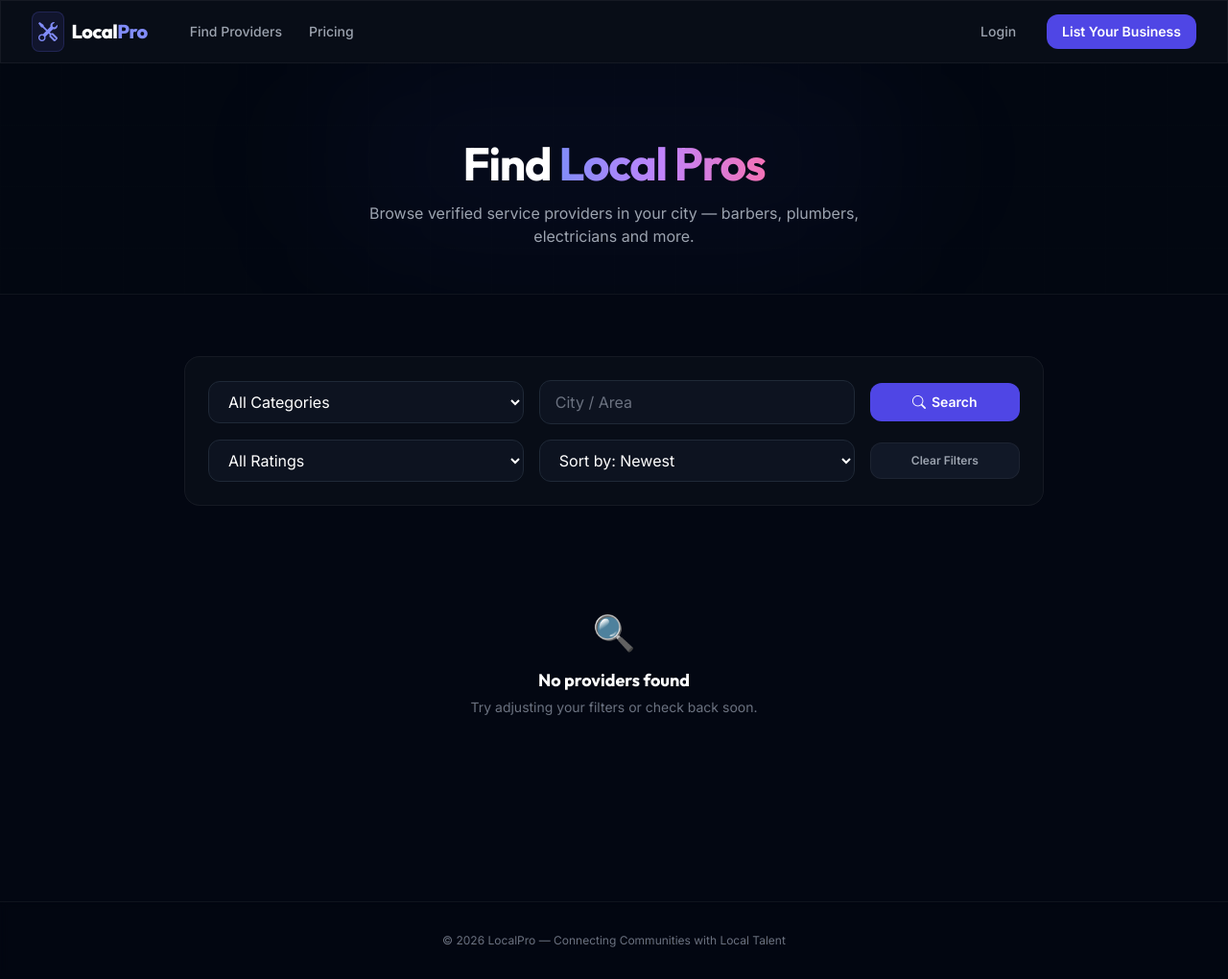
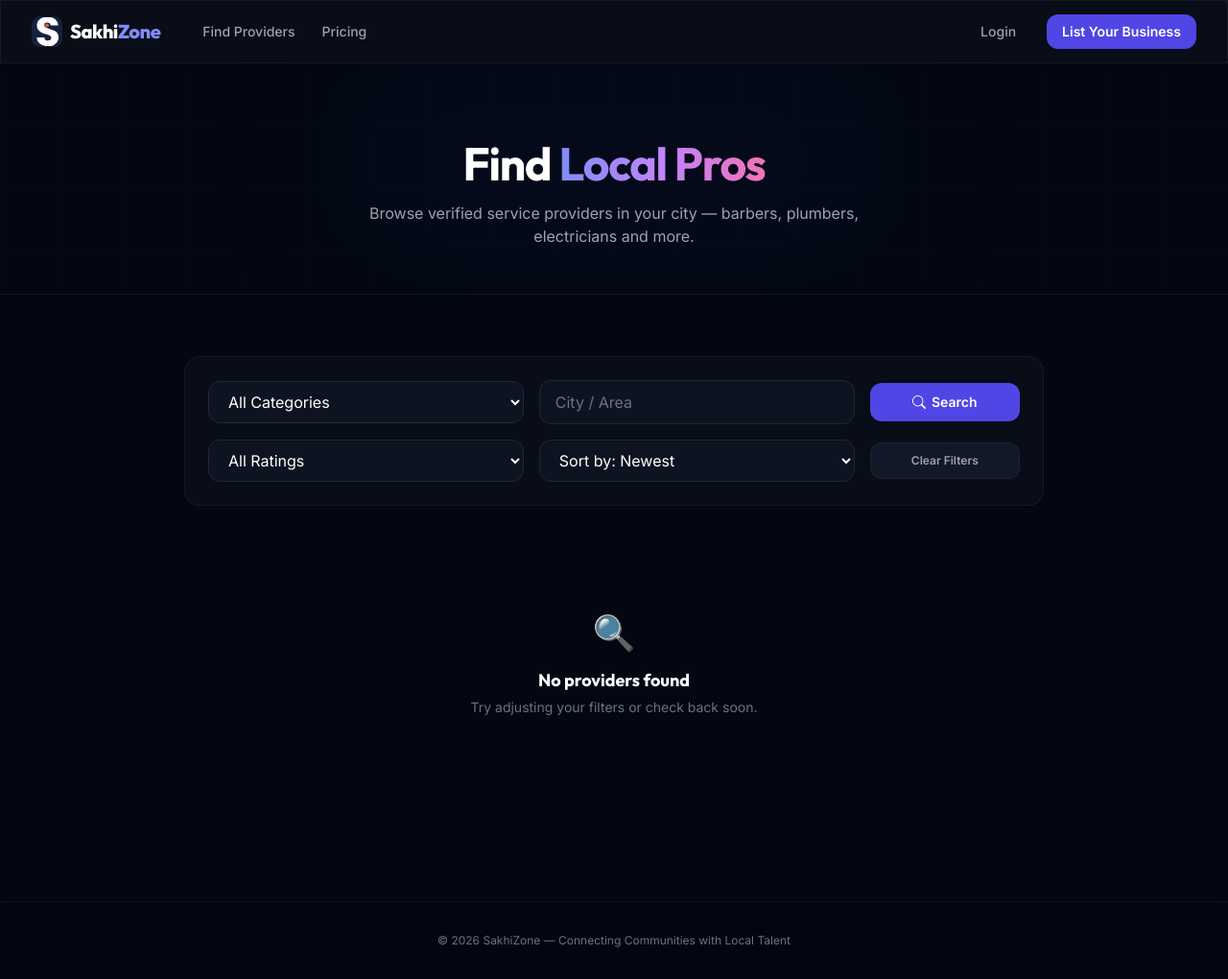
Before and after one commit to ingodwebelieve2817-art/Research, a Django app: page /dashboard/ in a window 1280 px wide. Shown: the whole page at 96% size. Run offline with Django 5.2, Linux system fonts and the light colour scheme; data that the repository does not hold is empty; some libraries are stand-ins or nearby versions.

Commit message:
logo changes

```diff
--- a/localservices/settings.py
+++ b/localservices/settings.py
@@ -139,7 +139,7 @@ EMAIL_PORT = int(os.getenv("EMAIL_PORT", "587"))
 EMAIL_USE_TLS = os.getenv("EMAIL_USE_TLS", "True") == "True"
 EMAIL_HOST_USER = os.getenv("EMAIL_HOST_USER", "")
 EMAIL_HOST_PASSWORD = os.getenv("EMAIL_HOST_PASSWORD", "")
-DEFAULT_FROM_EMAIL = os.getenv("DEFAULT_FROM_EMAIL", "noreply@localpro.app")
+DEFAULT_FROM_EMAIL = os.getenv("DEFAULT_FROM_EMAIL", "noreply@sakhizone.app")
 
 # Django REST Framework Settings
 REST_FRAMEWORK = {
--- a/subscriptions/views.py
+++ b/subscriptions/views.py
@@ -172,7 +172,7 @@ def _activate_subscription(provider, plan, payment_ref=""):
 def _send_confirmation_email(request, subscription):
     plan = subscription.plan
     provider = subscription.provider
-    subject = f"Your {plan.name} subscription is active — LocalPro"
+    subject = f"Your {plan.name} subscription is active — SakhiZone"
     body = (
         f"Hi {provider.user.username},\n\n"
         f"Your {plan.name} plan is now active!\n\n"
@@ -185,6 +185,6 @@ def _send_confirmation_email(request, subscription):
         f"We are now reaching out to customers in {provider.city} who need "
         f"{provider.get_category_display()} services.\n\n"
         f"Manage your plan: {request.build_absolute_uri('/subscriptions/my-plan/')}\n\n"
-        f"Thanks,\nThe LocalPro Team"
+        f"Thanks,\nThe SakhiZone Team"
     )
     send_mail(subject, body, settings.DEFAULT_FROM_EMAIL, [provider.user.email], fail_silently=True)
--- a/templates/base.html
+++ b/templates/base.html
@@ -1,9 +1,11 @@
+{% load static %}
 <!DOCTYPE html>
 <html lang="en" class="dark">
 <head>
   <meta charset="UTF-8"/>
   <meta name="viewport" content="width=device-width, initial-scale=1.0"/>
-  <title>{% block title %}LocalPro{% endblock %} | LocalPro</title>
+  <title>{% block title %}SakhiZone{% endblock %} | SakhiZone</title>
+  <link rel="icon" type="image/svg+xml" href="{% static 'img/logo.svg' %}"/>
 
   <!-- Fonts -->
   <link rel="preconnect" href="https://fonts.googleapis.com">
@@ -91,10 +93,10 @@
       <div class="flex items-center justify-between h-16">
         <div class="flex items-center gap-8">
           <a class="flex items-center gap-2 font-heading font-extrabold text-xl tracking-tight text-white group" href="{% url 'home' %}">
-            <span class="p-1.5 rounded-lg bg-indigo-500/10 text-indigo-400 border border-indigo-500/20 group-hover:scale-105 transition-transform duration-200">
-              <i class="bi bi-tools"></i>
+            <span class="w-8 h-8 rounded-lg overflow-hidden border border-indigo-500/20 group-hover:scale-105 transition-transform duration-200">
+              <img src="{% static 'img/logo.svg' %}" alt="SakhiZone" class="w-full h-full object-cover"/>
             </span>
-            <span>Local<span class="text-indigo-400">Pro</span></span>
+            <span>Sakhi<span class="text-indigo-400">Zone</span></span>
           </a>
 
           <div class="flex items-center gap-0.5 sm:gap-1">
@@ -183,7 +185,7 @@
   <!-- Footer -->
   <footer class="border-t border-white/5 py-8 mt-16 bg-gray-950/20 backdrop-blur-sm">
     <div class="max-w-7xl mx-auto px-4 sm:px-6 lg:px-8 text-center">
-      <p class="text-xs text-gray-500">&copy; 2026 LocalPro &mdash; Connecting Communities with Local Talent</p>
+      <p class="text-xs text-gray-500">&copy; 2026 SakhiZone &mdash; Connecting Communities with Local Talent</p>
     </div>
   </footer>
 
--- a/templates/subscriptions/checkout.html
+++ b/templates/subscriptions/checkout.html
@@ -55,7 +55,7 @@
     key: "{{ razorpay_key }}",
     amount: "{{ amount_units }}",
     currency: "{{ currency }}",
-    name: "LocalPro",
+    name: "SakhiZone",
     description: "{{ plan.name }} Plan — Monthly Subscription",
     order_id: "{{ razorpay_order_id }}",
     prefill: {
```
Also changed, not shown: templates/admin_dashboard/base.html (+6 -4 lines), static/img/logo.svg (added).
